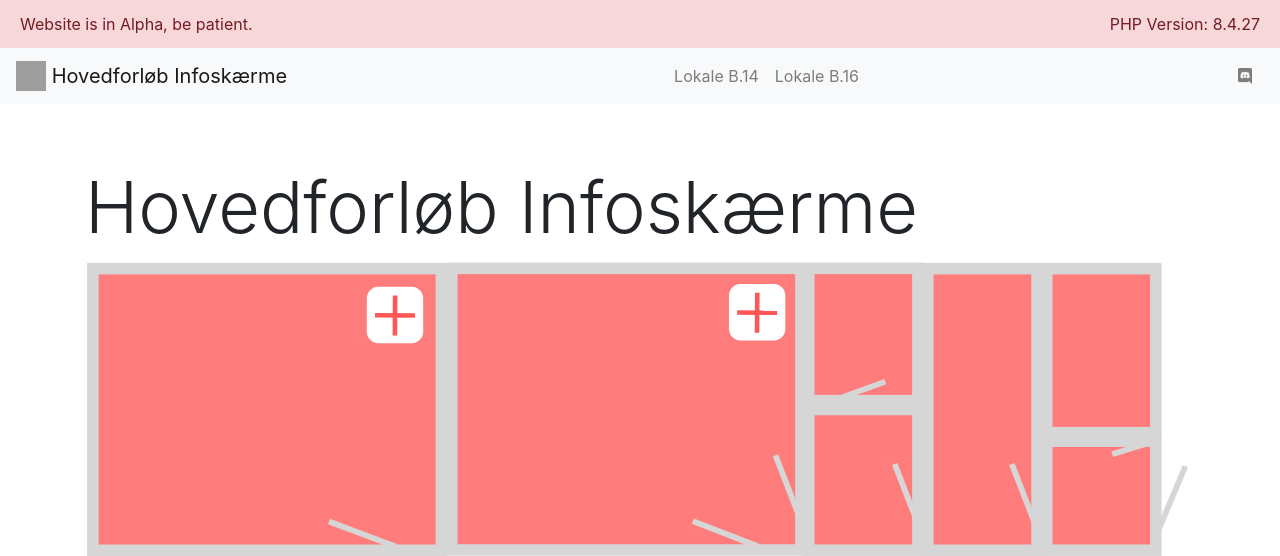
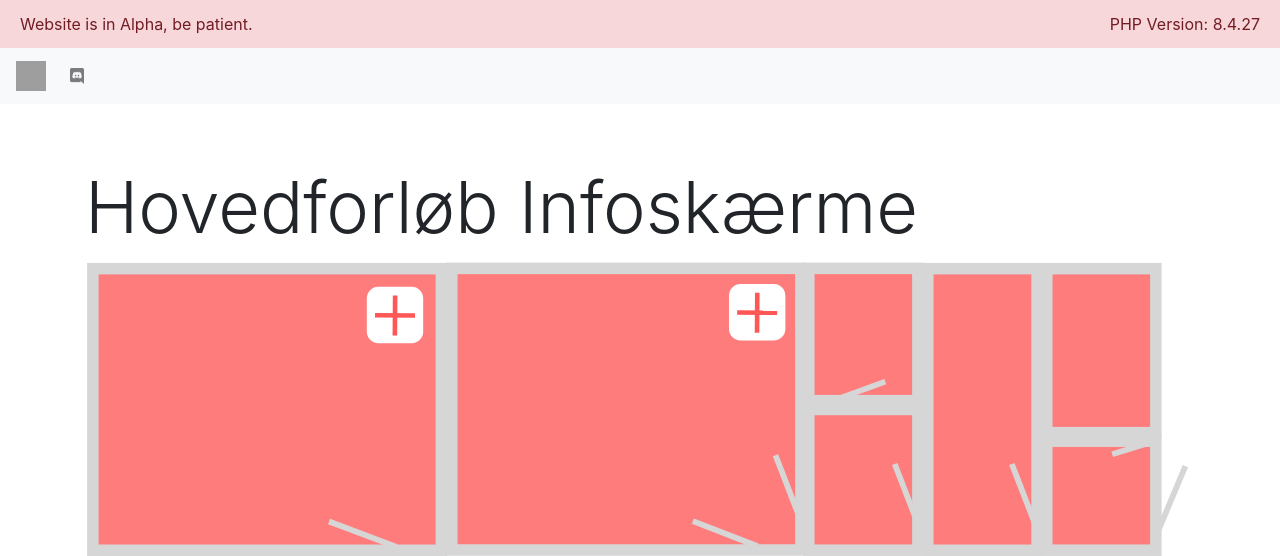
Before and after one commit to Alexander4881/hovedforlob-info-skaerm, a PHP site: page / in a window 1280 px wide. Shown: the top 556 px of the page. Run offline with PHP 8.4, Linux system fonts and the light colour scheme; some libraries are stand-ins or nearby versions; grey boxes are pictures that could not be loaded.

Commit message:
Major updates

```diff
--- a/global.php
+++ b/global.php
@@ -25,12 +25,11 @@ $_BOOTSTRAP_JS_INTEGRITY = 'sha384-B0UglyR+jN6CkvvICOB2joaf5I4l3gm9GU6Hc1og6Ls7i
 $_INDEXTITLE = 'Hovedforløb Infoskærme';
 
 // PAGE REF
-$_LOCATIONB16 = "../location/lokale-B.16.php";
-$_LOCATIONB14 = "../location/lokale-B.14.php";
+$_LOCATIONB16 = "./management/location/lokale-B.16.php";
+$_LOCATIONB14 = "./management/location/lokale-B.14.php";
 
 // PAGE ADMIN REF
-$_LOCATIONB14ADMIN = "./location/lokale-B.14-admin.php";
-$_LOCATIONB16ADMIN = "./location/lokale-B.16-admin.php";
+$_ADMINISTRATION = "./management/admin/administration.php";
 
 // FONTAWESOME
 $_FONTAWESOME_URL ='https://use.fontawesome.com/releases/v5.6.3/css/all.css';
--- a/images/svg.php
+++ b/images/svg.php
@@ -39,7 +39,7 @@
   <g fill="#ff7c7c" stroke-width="10" stroke="#d6d6d6" id="Rum-B.08">
    <rect x="836.150741" y="9.263198" width="94.827929" height="142.586306" id="svg_6"/>
   </g>
-  <a xlink:href="<?= $_LOCATIONB14ADMIN ?>">
+  <a xlink:href="<?= $_ADMINISTRATION ?>">
     <g id="add-b14" class="add" fill="#fff" stroke="#ff5656">
       <rect rx="10" id="svg_7" height="49" width="49" y="22.626255" x="559.859433" stroke-width="0" stroke="#000" />
       <g>
@@ -48,7 +48,7 @@
       </g>
     </g>
 </a>
-<a xlink:href="<?= $_LOCATIONB16ADMIN ?>">
+<a xlink:href="<?= $_ADMINISTRATION ?>">
   <g class="add" fill="#fff" stroke="#ff5656">
       <rect rx="10" id="svg_16" height="49" width="49" y="25.035894" x="245" stroke-width="0" stroke="#000" />
       <g>
--- a/include/header.php
+++ b/include/header.php
@@ -1,21 +1,20 @@
 <nav class="navbar navbar-light navbar-expand-md bg-light justify-content-center sticky-top">
   <a class="navbar-brand" href="<?= $_INDEX; ?>">
     <img src="#" width="30" height="30" class="d-inline-block align-top" alt="" />
-    <?= $_INDEXTITLE; ?>
   </a>
     <button class="navbar-toggler ml-1" type="button" data-toggle="collapse" data-target="#navbarToggler" aria-controls="navbarToggler" aria-expanded="false" aria-label="Toggle navigation">
         <span class="navbar-toggler-icon"></span>
     </button>
     <div class="navbar-collapse collapse justify-content-between align-items-center w-100" id="navbarToggler">
-        <ul class="navbar-nav mx-auto text-center">
+        <!-- <ul class="navbar-nav mx-auto text-center">
           <li class="nav-item">
             <a class="nav-link" href="<?= $_LOCATIONB14 ?>">Lokale B.14</a>
           </li>
           <li class="nav-item">
             <a class="nav-link" href=" <?= $_LOCATIONB16 ?> ">Lokale B.16</a>
           </li>
-        </ul>
-        <ul class="nav navbar-nav flex-row justify-content-center flex-nowrap">
+        </ul> -->
+        <ul class="nav navbar-nav justify-content-end">
             <li class="nav-item"><a class="nav-link" href="<?= $_DISCORD ?>"><i class="fab fa-discord mr-1" alt="Feature Coming Soon"></i></a></li>
         </ul>
     </div>
--- a/location/lokale-B.14-admin.php
+++ b/management/admin/administration.php
@@ -1,3 +1,5 @@
 <?php
+
 phpinfo();
+
 ?>
--- /dev/null
+++ b/management/ajax/draganddrop.php
@@ -0,0 +1,3 @@
+<?php
+echo "<button type=\"button\" class=\"btn btn-outline-primary\">test ajax drag and drop</button>";
+?>
--- /dev/null
+++ b/management/ajax/preview.php
@@ -0,0 +1,3 @@
+<?php
+echo "<button type=\"button\" class=\"btn btn-outline-primary\">test ajax</button>";
+?>
```
Also changed, not shown: location/lokale-B.16-admin.php (deleted, +0 -36 lines), management/location/lokale-B.14.php (renamed from location/lokale-B.14.php), management/location/lokale-B.16.php (renamed from location/lokale-B.16.php).
